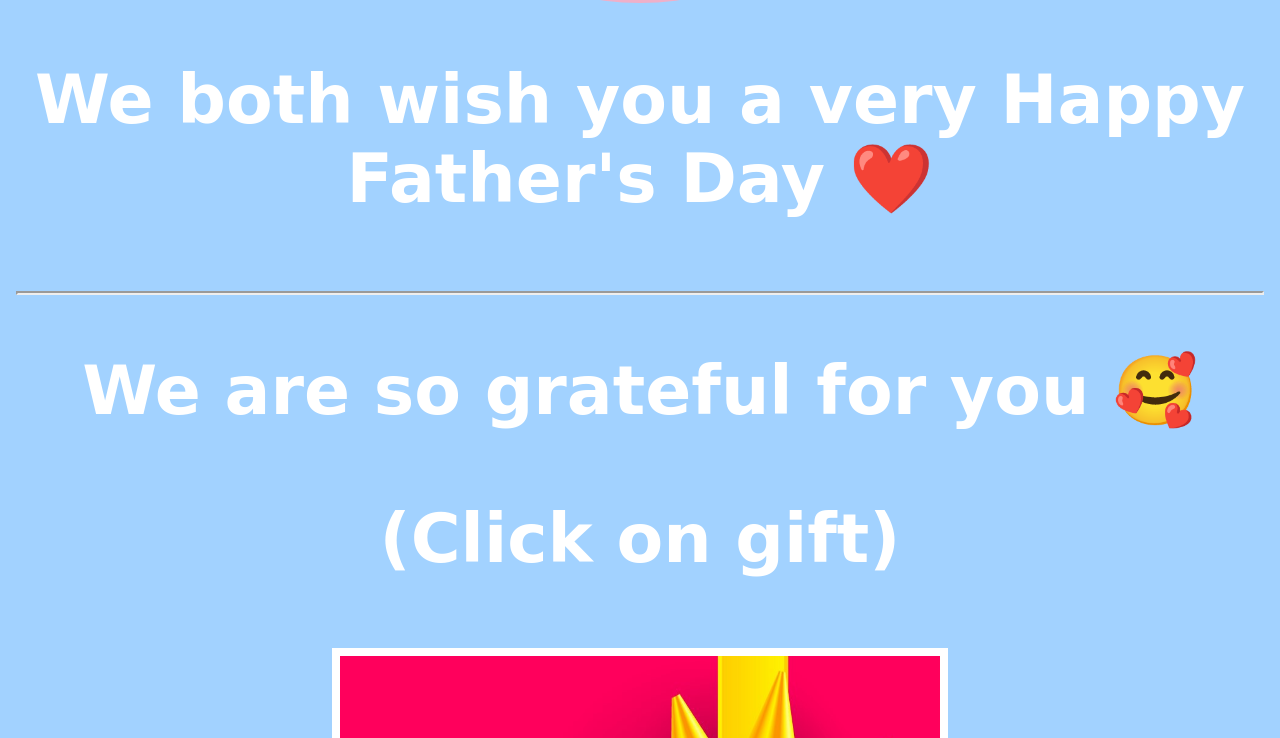
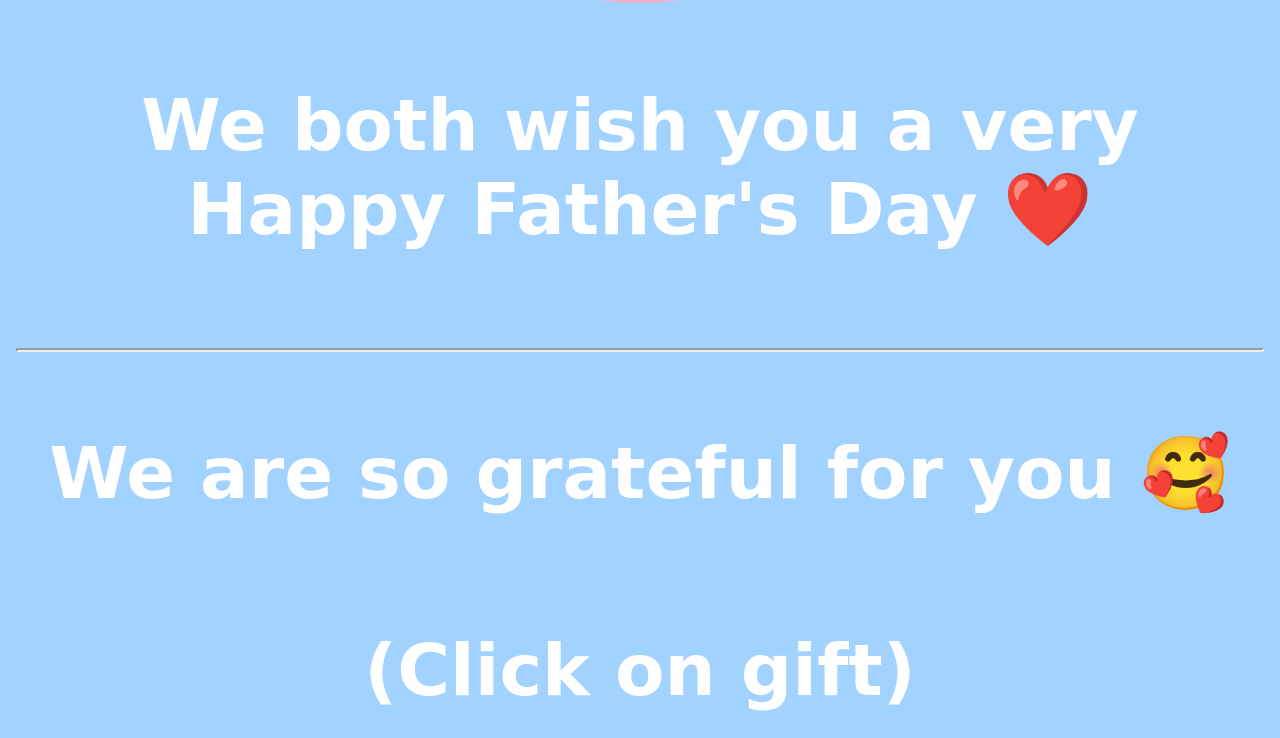
Before and after one commit to pra0310/gift-card, a plain HTML site: page index.html in a window 1280 px wide. Shown: the part 1162-1900 px from the top of the page. Drawn offline with Linux system fonts and the light colour scheme; a web font is replaced by a local one.

Commit message:
Update style.css

```diff
--- a/style.css
+++ b/style.css
@@ -21,7 +21,8 @@ h1 {
 
 .head1,
 .head2 {
-  font-size: 34px;
+  font-size: 36px;
+  padding:10px;
 }
 
 #main {
```
